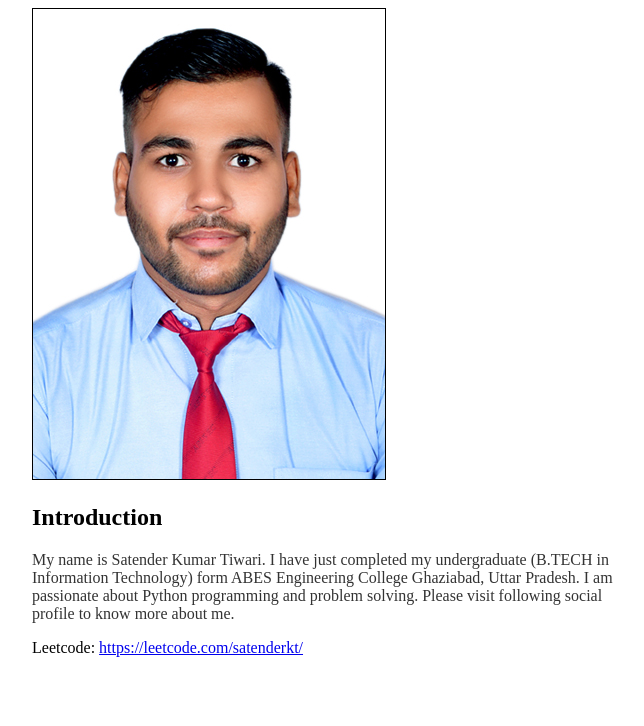
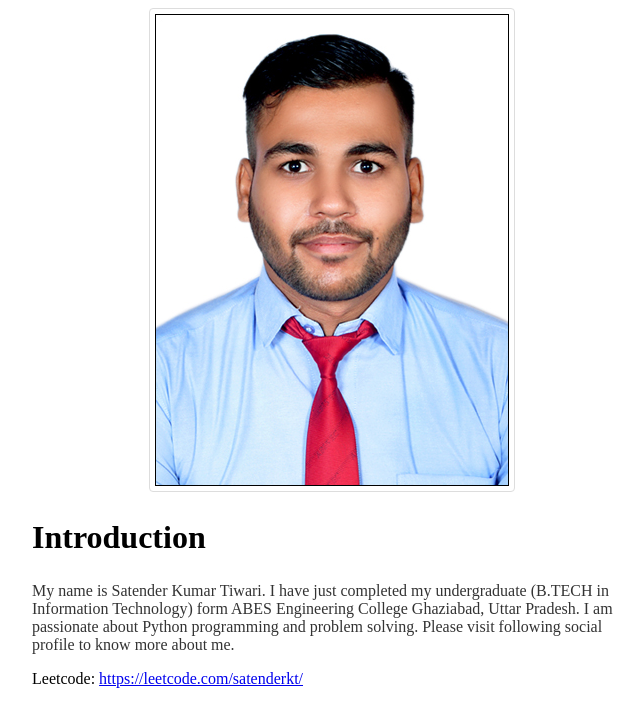
Before and after one commit to satenderkt/satenderkt.in, a plain HTML site: page index.html in a window 1280 px wide. Shown: the whole page, without its empty margins (308-952 px from the left). Drawn offline with Linux system fonts and the light colour scheme.

Commit message:
align image to center

```diff
--- a/index.html
+++ b/index.html
@@ -10,10 +10,10 @@
 
 <body>
     <div class="content">
-    <img src="satender.jpg">
+    <img src="satender.jpg" class="frame center">
 
     <aside>
-        <h1>Introduction</h1>
+        <h1 class="h1">Introduction</h1>
         <p class="intro">My name is Satender Kumar Tiwari. I have just completed my undergraduate (B.TECH in Information Technology) form ABES Engineering College Ghaziabad, Uttar Pradesh.
             I am passionate about Python programming and problem solving. Please visit following social profile to know more about me.</p>
 
--- a/main.css
+++ b/main.css
@@ -1,5 +1,6 @@
 .intro {
     color: #333;
+    font-size: 16px;
 
 }
 .content {
@@ -7,3 +8,19 @@
     width: 600px;
 
 }
+
+.h1 {
+	font-size: 32px;
+}
+
+.frame {
+  border: 1px solid #ddd; /* Gray border */
+  border-radius: 4px;  /* Rounded border */
+  padding: 5px; /* Some padding */
+}
+
+.center {
+	display: block;
+	margin-left: auto;
+	margin-right: auto;
+}
```
